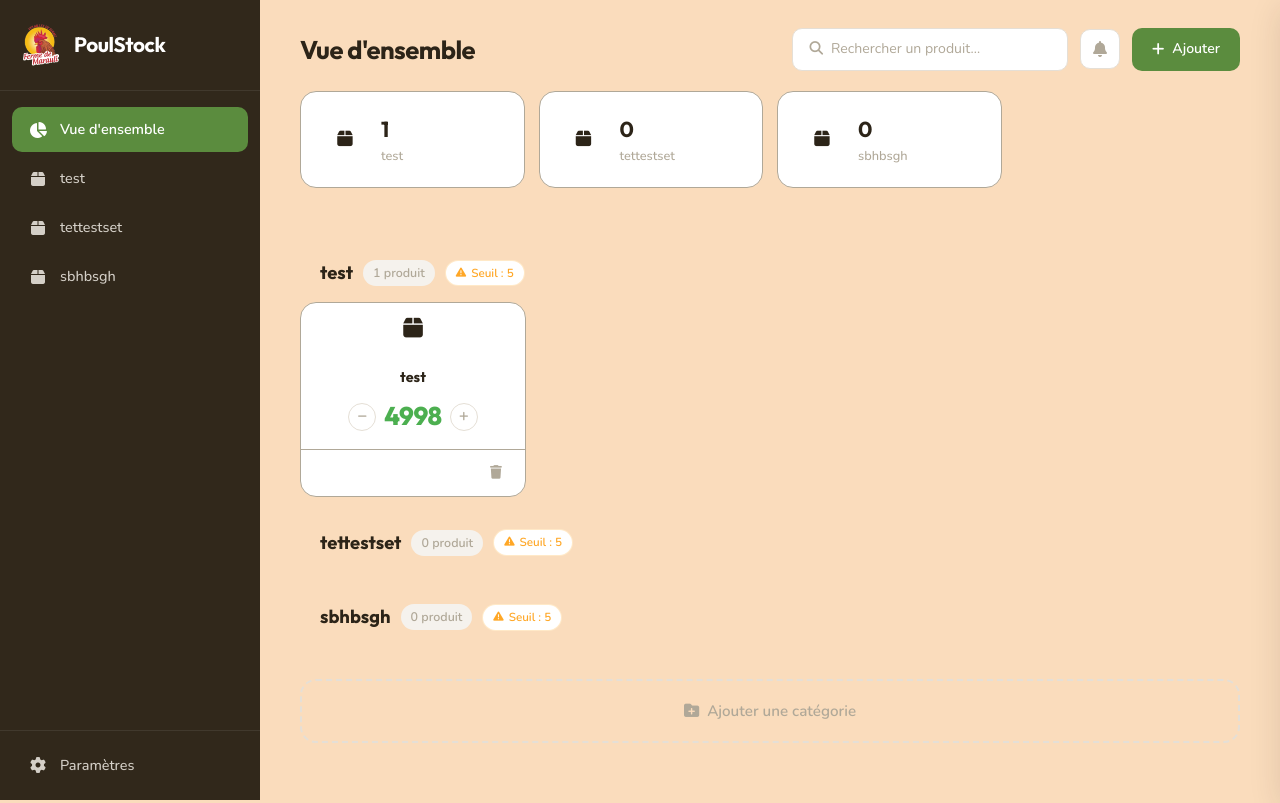
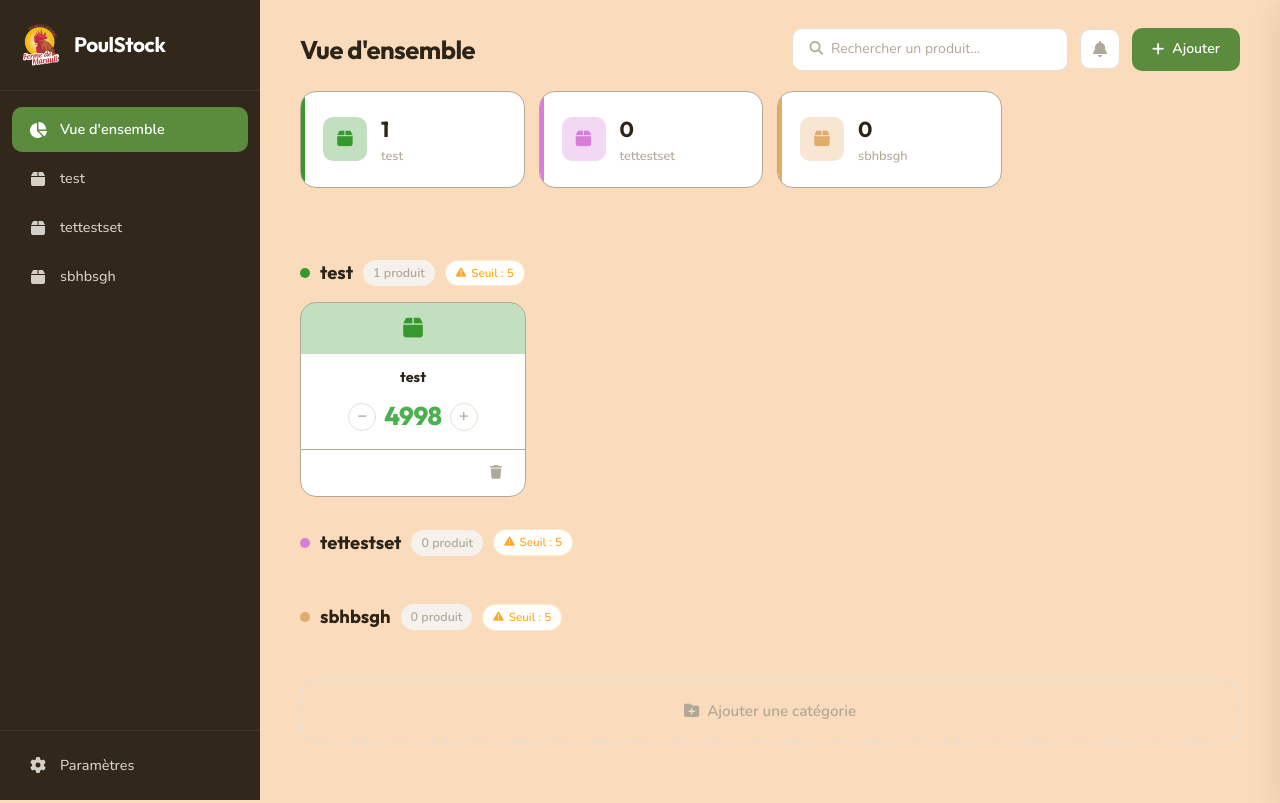
Before and after one commit to pikaseya-ops/Gestion-stock-Mobile, a Flask app: page / in a window 1280 px wide. Run offline with Flask 3, Linux system fonts and the light colour scheme; data comes from the database, SQL or seed files in the repository; both versions use the stored data as it was after the commit.

Commit message:
Add rotative color generation for the categories and sotck the main color in bdd
Add db to gitignore

```diff
--- a/app/routes/api.py
+++ b/app/routes/api.py
@@ -1,4 +1,6 @@
 import uuid
+import random
+import colorsys
 from flask import Blueprint, request, jsonify
 from models import db, Category, Product
 
@@ -7,6 +9,71 @@ api_bp = Blueprint('api', __name__, url_prefix='/api')
 
 def _generate_id():
     return uuid.uuid4().hex[:8]
+
+
+def _hex_to_hsl(hex_color):
+    """Convertit une couleur hex (#RRGGBB) en HSL."""
+    hex_color = hex_color.lstrip('#')
+    r = int(hex_color[0:2], 16) / 255.0
+    g = int(hex_color[2:4], 16) / 255.0
+    b = int(hex_color[4:6], 16) / 255.0
+    h, l, s = colorsys.rgb_to_hls(r, g, b)
+    return (h * 360, s * 100, l * 100)
+
+
+def _hsl_distance(hsl1, hsl2):
+    """Calcule la distance entre deux couleurs HSL."""
+    h1, s1, l1 = hsl1
+    h2, s2, l2 = hsl2
+    dh = min(abs(h1 - h2), 360 - abs(h1 - h2)) / 180.0
+    ds = abs(s1 - s2) / 100.0
+    dl = abs(l1 - l2) / 100.0
+    return (dh ** 2 + ds ** 2 + dl ** 2) ** 0.5
+
+
+def _generate_distant_color(existing_colors):
+    """Génère une couleur hex aléatoire éloignée des couleurs existantes."""
+    if not existing_colors:
+        # Première couleur : couleur aléatoire avec bonne saturation et luminosité
+        h = random.uniform(0, 360)
+        s = random.uniform(40, 80)
+        l = random.uniform(30, 70)
+    else:
+        # Convertir les couleurs existantes en HSL
+        existing_hsl = [_hex_to_hsl(c) for c in existing_colors]
+
+        # Essayer plusieurs couleurs aléatoires et prendre celle qui est la plus éloignée
+        best_color = None
+        best_distance = 0
+
+        for _ in range(50):
+            h = random.uniform(0, 360)
+            s = random.uniform(40, 80)
+            l = random.uniform(30, 70)
+            candidate_hsl = (h, s, l)
+
+            # Distance minimale aux couleurs existantes
+            min_distance = min(_hsl_distance(candidate_hsl, existing) for existing in existing_hsl)
+
+            if min_distance > best_distance:
+                best_distance = min_distance
+                best_color = candidate_hsl
+
+        if best_color:
+            h, s, l = best_color
+        else:
+            # Fallback si aucune bonne couleur trouvée
+            h = random.uniform(0, 360)
+            s = random.uniform(40, 80)
+            l = random.uniform(30, 70)
+
+    # Convertir HSL en RGB puis en hex
+    r, g, b = colorsys.hls_to_rgb(h / 360.0, l / 100.0, s / 100.0)
+    r = int(r * 255)
+    g = int(g * 255)
+    b = int(b * 255)
+
+    return f"#{r:02x}{g:02x}{b:02x}"
 
 
 # ──────────────────────────────────────────
@@ -46,7 +113,20 @@ def create_category():
     data = request.get_json()
     name = data.get('name', '').strip()
     icon = data.get('icon', 'fa-solid fa-box').strip()
-    color = data.get('color', 'conserves').strip()
+
+    # Si couleur fournie, l'utiliser, sinon générer une couleur éloignée
+    if 'color' in data and data.get('color'):
+        color = data.get('color', '').strip()
+        # Vérifier que c'est un hex valide
+        if not color.startswith('#') or len(color) != 7:
+            return jsonify({'error': 'Couleur invalide (format hex requis: #RRGGBB)'}), 400
+    else:
+        # Récupérer toutes les couleurs existantes (uniquement les hex valides)
+        existing_colors = [
+            cat.color for cat in Category.query.all()
+            if cat.color and cat.color.startswith('#') and len(cat.color) == 7
+        ]
+        color = _generate_distant_color(existing_colors)
 
     if not name:
         return jsonify({'error': 'Le nom est requis'}), 400
--- a/app/static/css/style.css
+++ b/app/static/css/style.css
@@ -14,30 +14,6 @@
     --color-secondary-light:#c99a48;
     --color-secondary-bg:   #f1d8ab;
 
-    /* ——— Couleurs par catégorie ——— */
-    --color-conserves:          #C0574F;
-    --color-conserves-light:    #f1bfbb;
-    --color-conserves-bg:       #f8cfcc;
-
-    --color-sousvides:          #5B8FB9;
-    --color-sousvides-light:    #85c1ec;
-    --color-sousvides-bg:       #a7d2f3;
-
-    --color-consommables:       #E8985E;
-    --color-consommables-light: #FDEBD3;
-    --color-consommables-bg:    #eed1b8;
-
-    --color-epices:             #7AAB4A;
-    --color-epices-light:       #D8EDCA;
-    --color-epices-bg:          #d2eeba;
-
-    --color-sabots:             #9B6FB0;
-    --color-sabots-light:       #e0c0f0;
-    --color-sabots-bg:          #e0c6f1;
-
-    --color-bottes:             #D4A254;
-    --color-bottes-light:       #F0DFC0;
-    --color-bottes-bg:          #f0d5a3;
 
     /* ——— Neutres ——— */
     --color-bg:             #fadcbc;
@@ -412,20 +388,6 @@ input, select, button {
     cursor: pointer;
 }
 
-.stat-card::before {
-    content: '';
-    position: absolute;
-    top: 0; left: 0;
-    width: 4px; height: 100%;
-    border-radius: var(--radius-sm) 0 0 var(--radius-sm);
-}
-
-.stat-card[data-color="conserves"]::before    { background: var(--color-conserves); }
-.stat-card[data-color="sousvides"]::before    { background: var(--color-sousvides); }
-.stat-card[data-color="consommables"]::before { background: var(--color-consommables); }
-.stat-card[data-color="epices"]::before       { background: var(--color-epices); }
-.stat-card[data-color="sabots"]::before       { background: var(--color-sabots); }
-.stat-card[data-color="bottes"]::before       { background: var(--color-bottes); }
 
 .stat-icon {
     width: 44px; height: 44px;
@@ -437,12 +399,6 @@ input, select, button {
     flex-shrink: 0;
 }
 
-.stat-card[data-color="conserves"] .stat-icon    { background: var(--color-conserves-light); color: var(--color-conserves); }
-.stat-card[data-color="sousvides"] .stat-icon    { background: var(--color-sousvides-light); color: var(--color-sousvides); }
-.stat-card[data-color="consommables"] .stat-icon { background: var(--color-consommables-light); color: var(--color-consommables); }
-.stat-card[data-color="epices"] .stat-icon       { background: var(--color-epices-light); color: var(--color-epices); }
-.stat-card[data-color="sabots"] .stat-icon       { background: var(--color-sabots-light); color: var(--color-sabots); }
-.stat-card[data-color="bottes"] .stat-icon       { background: var(--color-bottes-light); color: var(--color-bottes); }
 
 .stat-info {
     flex: 1;
@@ -500,12 +456,6 @@ input, select, button {
     flex-shrink: 0;
 }
 
-.category-dot[data-color="conserves"]    { background: var(--color-conserves); }
-.category-dot[data-color="sousvides"]    { background: var(--color-sousvides); }
-.category-dot[data-color="consommables"] { background: var(--color-consommables); }
-.category-dot[data-color="epices"]       { background: var(--color-epices); }
-.category-dot[data-color="sabots"]       { background: var(--color-sabots); }
-.category-dot[data-color="bottes"]       { background: var(--color-bottes); }
 
 .category-count {
     font-size: 0.78rem;
@@ -637,12 +587,6 @@ input, select, button {
     font-size: 1.4rem;
 }
 
-.product-card-header[data-color="conserves"]    { background: var(--color-conserves-bg); color: var(--color-conserves); }
-.product-card-header[data-color="sousvides"]    { background: var(--color-sousvides-bg); color: var(--color-sousvides); }
-.product-card-header[data-color="consommables"] { background: var(--color-consommables-bg); color: var(--color-consommables); }
-.product-card-header[data-color="epices"]       { background: var(--color-epices-bg); color: var(--color-epices); }
-.product-card-header[data-color="sabots"]       { background: var(--color-sabots-bg); color: var(--color-sabots); }
-.product-card-header[data-color="bottes"]       { background: var(--color-bottes-bg); color: var(--color-bottes); }
 
 .product-card-body {
     padding: 14px 16px 10px;
--- a/app/static/js/main.js
+++ b/app/static/js/main.js
@@ -28,6 +28,17 @@ document.addEventListener('DOMContentLoaded', () => {
     let DB = [];                // Données chargées depuis l'API
     let deleteCallback = null;  // Callback pour la suppression confirmée
     let editingProductId = null; // ID du produit en cours d'édition (null = ajout)
+
+    /* ===========================================
+       HELPERS — Utilitaires
+    =========================================== */
+
+    function hexToRgba(hex, opacity = 1) {
+        const r = parseInt(hex.slice(1, 3), 16);
+        const g = parseInt(hex.slice(3, 5), 16);
+        const b = parseInt(hex.slice(5, 7), 16);
+        return `rgba(${r}, ${g}, ${b}, ${opacity})`;
+    }
 
     /* ===========================================
        API — Helpers
@@ -97,20 +108,38 @@ document.addEventListener('DOMContentLoaded', () => {
 
         DB.forEach(cat => {
             const totalProducts = cat.products.length;
+            const color = cat.color || '#C0574F';
 
             const card = document.createElement('div');
             card.className = 'stat-card';
-            card.dataset.color = cat.color;
             card.dataset.category = cat.id;
-            card.innerHTML = `
-                <div class="stat-icon">
-                    <i class="${cat.icon}"></i>
-                </div>
-                <div class="stat-info">
-                    <span class="stat-value">${totalProducts}</span>
-                    <span class="stat-label">${cat.name}</span>
-                </div>
+            card.style.position = 'relative';
+
+            const colorBar = document.createElement('div');
+            colorBar.style.position = 'absolute';
+            colorBar.style.top = '0';
+            colorBar.style.left = '0';
+            colorBar.style.width = '4px';
+            colorBar.style.height = '100%';
+            colorBar.style.borderRadius = 'var(--radius-sm) 0 0 var(--radius-sm)';
+            colorBar.style.background = color;
+
+            const iconEl = document.createElement('div');
+            iconEl.className = 'stat-icon';
+            iconEl.style.background = hexToRgba(color, 0.3);
+            iconEl.style.color = color;
+            iconEl.innerHTML = `<i class="${cat.icon}"></i>`;
+
+            const infoEl = document.createElement('div');
+            infoEl.className = 'stat-info';
+            infoEl.innerHTML = `
+                <span class="stat-value">${totalProducts}</span>
+                <span class="stat-label">${cat.name}</span>
             `;
+
+            card.appendChild(colorBar);
+            card.appendChild(iconEl);
+            card.appendChild(infoEl);
 
             card.addEventListener('click', () => {
                 sidebarNav.querySelectorAll('.nav-item').forEach(n => n.classList.remove('active'));
@@ -138,9 +167,14 @@ document.addEventListener('DOMContentLoaded', () => {
             const header = document.createElement('div');
             header.className = 'category-header';
             const threshold = cat.low_stock_threshold ?? 5;
+            const color = cat.color || '#C0574F';
+
+            const dot = document.createElement('span');
+            dot.className = 'category-dot';
+            dot.style.background = color;
+
             header.innerHTML = `
                 <div class="category-title">
-                    <span class="category-dot" data-color="${cat.color}"></span>
                     <h2>${cat.name}</h2>
                     <span class="category-count">${cat.products.length} produit${cat.products.length > 1 ? 's' : ''}</span>
                     <button class="threshold-badge" title="Modifier le seuil de stock faible">
@@ -148,6 +182,9 @@ document.addEventListener('DOMContentLoaded', () => {
                     </button>
                 </div>
             `;
+
+            const titleDiv = header.querySelector('.category-title');
+            titleDiv.insertBefore(dot, titleDiv.firstChild);
 
             // Modifier le seuil de cette catégorie
             header.querySelector('.threshold-badge').addEventListener('click', () => {
@@ -257,11 +294,15 @@ document.addEventListener('DOMContentLoaded', () => {
         const qtyNum = product.qty !== null ? product.qty : 0;
         const qtyText = product.qty !== null ? product.qty : '?';
         const unitText = product.unit ? ' ' + product.unit : '';
+        const color = category.color || '#C0574F';
+
+        const headerEl = document.createElement('div');
+        headerEl.className = 'product-card-header';
+        headerEl.style.background = hexToRgba(color, 0.3);
+        headerEl.style.color = color;
+        headerEl.innerHTML = `<i class="${category.icon}"></i>`;
 
         card.innerHTML = `
-            <div class="product-card-header" data-color="${category.color}">
-                <i class="${category.icon}"></i>
-            </div>
             <div class="product-card-body">
                 <h3>${product.name}</h3>
                 <div class="qty-inline">
@@ -276,6 +317,8 @@ document.addEventListener('DOMContentLoaded', () => {
                 <button class="btn-icon btn-icon--danger btn-delete" title="Supprimer"><i class="fa-solid fa-trash"></i></button>
             </div>
         `;
+
+        card.insertBefore(headerEl, card.firstChild);
 
         // État local de la quantité
         let localQty = qtyNum;
@@ -518,13 +561,9 @@ document.addEventListener('DOMContentLoaded', () => {
 
         if (!name) return;
 
-        // Palette de couleurs de secours
-        const fallbackColors = ['conserves', 'sousvides', 'consommables', 'epices', 'sabots', 'bottes'];
-        const color = fallbackColors[DB.length % fallbackColors.length];
-
         await api('/api/categories', {
             method: 'POST',
-            body: { name, icon, color }
+            body: { name, icon }
         });
 
         document.getElementById('category-name').value = '';
```
Also changed, not shown: app/stock.db, 1 other file.
